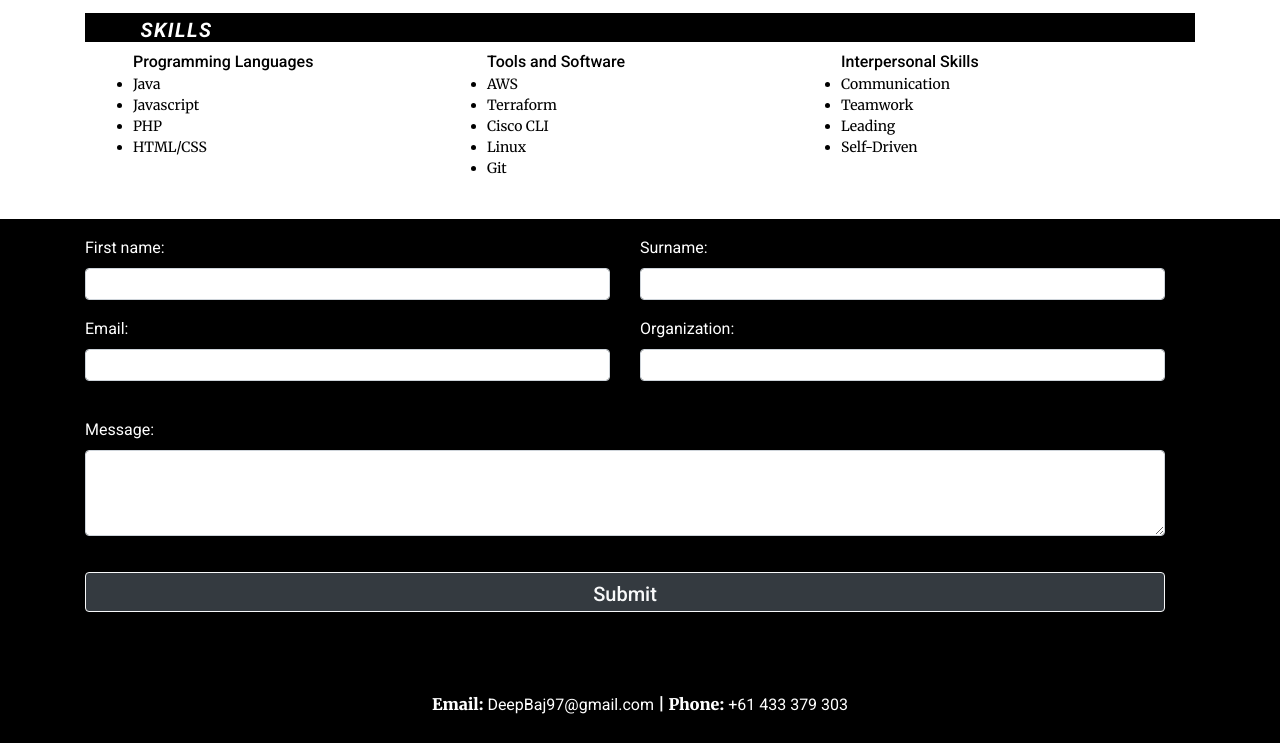
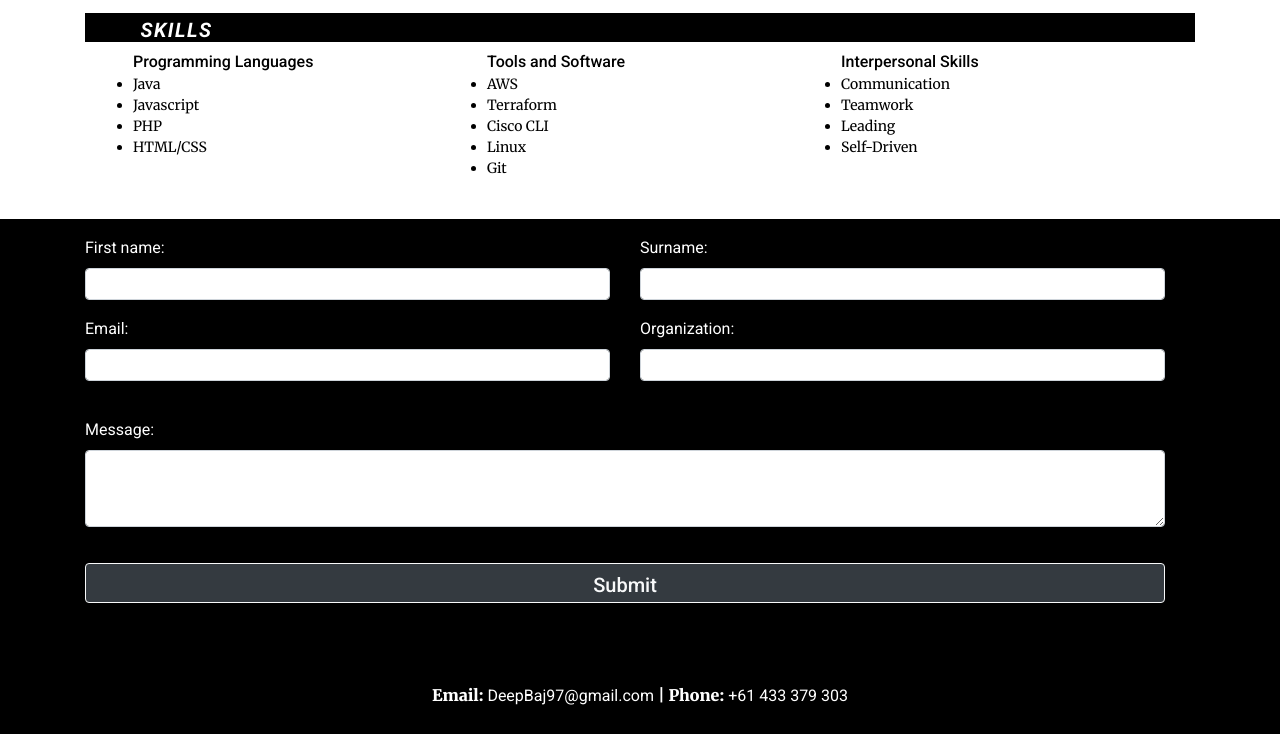
Before and after one commit to gurdeepbajwa/portfolio-website, a plain HTML site: page index.html in a window 1280 px wide. Shown: the part 1543-2286 px from the top of the page. Drawn offline with nearby package versions, Linux system fonts and the light colour scheme.

Commit message:
Textarea font size fix
The textarea would not scale with screen size. Now fixed

```diff
--- a/style.css
+++ b/style.css
@@ -145,6 +145,10 @@ form {
     font-size: 1.75vh !important;
 }
 
+textarea {
+    font-size: 1.75vh !important;
+}
+
 input {
     height: 5vh;
     font-size: 2.5vh !important;
@@ -152,13 +156,13 @@ input {
     font-weight: 500 !important;
 }
 
-.contact-container span{
+.contact-container span {
     color: white;
     font-weight: 900;
     font-size: 2vh;
 }
 
-.contact-container p{
+.contact-container p {
     font-size: 2vh;
     padding-top: 5vh;
     text-align: center;
```
